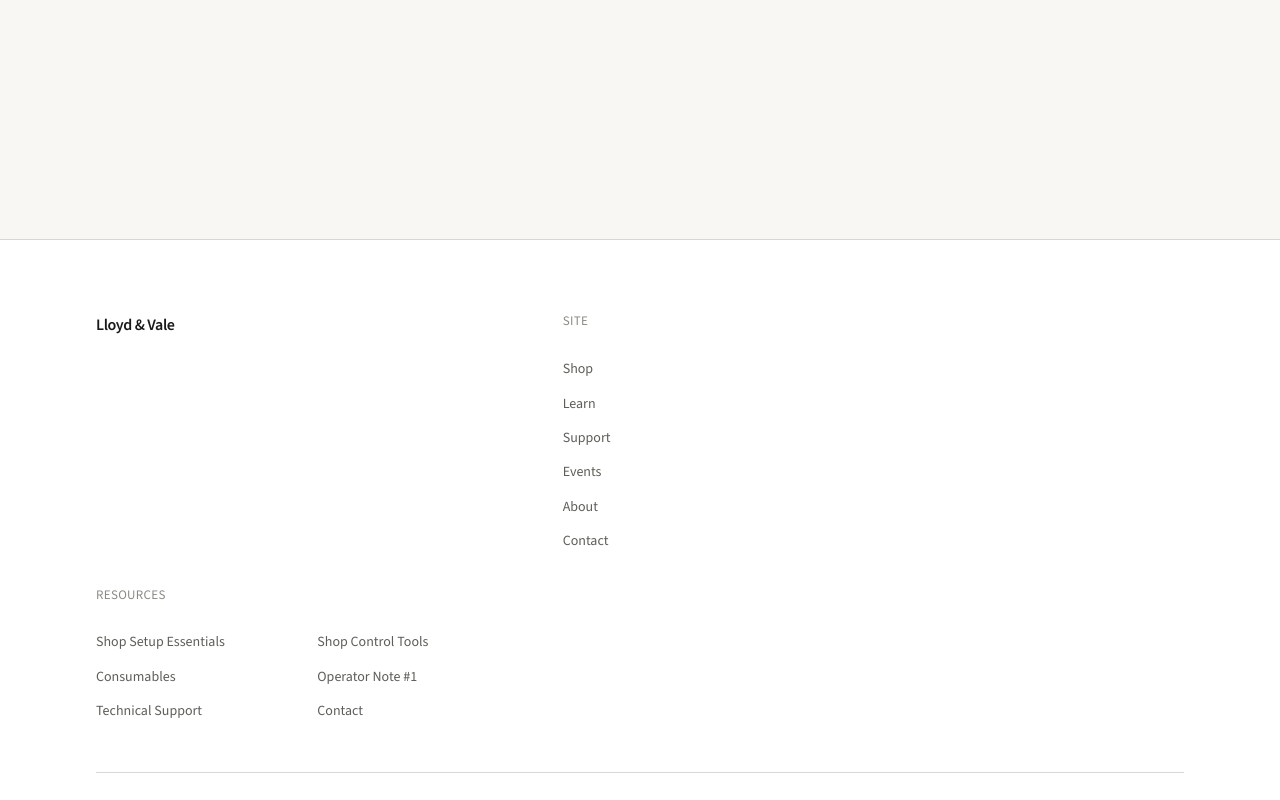
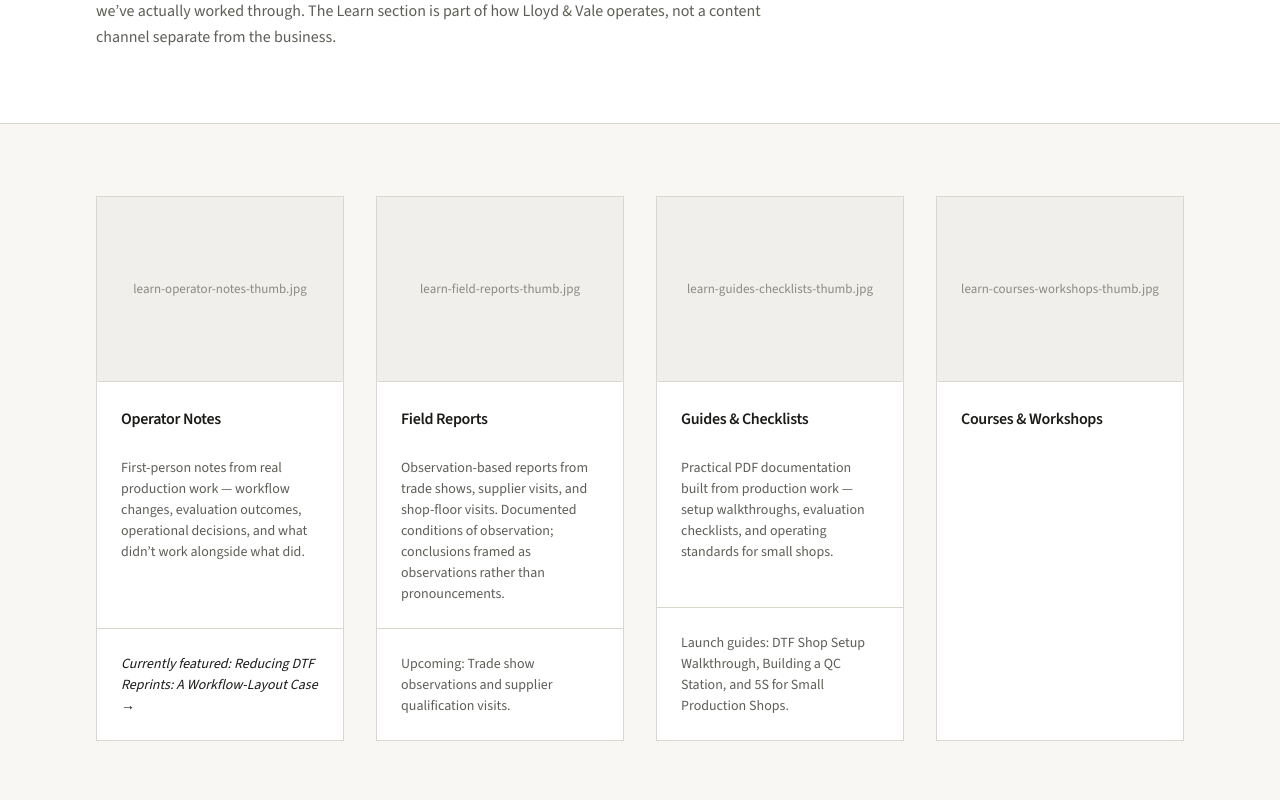
Before and after one commit to michaeldewong/lloyd-and-vale, a Next.js app: page /learn in a window 1280 px wide. Shown: the part 300-1100 px from the top of the page. Built offline with nearby package versions, Linux system fonts and the light colour scheme.

Commit message:
Implement Lloyd & Vale learn landing page

```diff
--- a/src/app/(site)/learn/page.tsx
+++ b/src/app/(site)/learn/page.tsx
@@ -1,6 +1,85 @@
-import { PageShell } from "@/components/layout/PageShell";
-import { pageTitles } from "@/content/navigation";
+import Link from "next/link";
+import { PageHero } from "@/components/layout/PageHero";
+import { Section } from "@/components/layout/Section";
+import { ImagePlaceholder } from "@/components/media/ImagePlaceholder";
+import { learnPage } from "@/content/learn";
+import { cn } from "@/lib/cn";
+
+type LearnSubsection =
+  | (typeof learnPage.subsections)[0]
+  | (typeof learnPage.subsections)[1]
+  | (typeof learnPage.subsections)[2]
+  | (typeof learnPage.subsections)[3];
+
+function hasDescription(
+  block: LearnSubsection,
+): block is LearnSubsection & { description: string } {
+  return "description" in block;
+}
+
+function LearnSubsectionBlocks() {
+  return (
+    <ul className="grid gap-(--spacing-content-lg) sm:grid-cols-2 lg:grid-cols-4">
+      {learnPage.subsections.map((block) => (
+        <li key={block.href}>
+          <article className="flex h-full flex-col border border-border bg-surface">
+            <Link href={block.href} className="group block">
+              <ImagePlaceholder
+                aspectRatio="4/3"
+                variant="compact"
+                label={block.image.filename}
+                description={block.image.description}
+                className="rounded-none border-0 border-b border-border"
+              />
+              <div
+                className={cn(
+                  "p-(--spacing-content)",
+                  hasDescription(block) ? "space-y-(--spacing-stack-md)" : undefined,
+                )}
+              >
+                <h2 className="text-body font-semibold text-foreground group-hover:text-accent">
+                  {block.title}
+                </h2>
+                {hasDescription(block) ? (
+                  <p className="text-small text-muted">{block.description}</p>
+                ) : null}
+              </div>
+            </Link>
+            {"featuredLabel" in block && block.featuredLabel && block.featuredHref ? (
+              <div className="mt-auto border-t border-border px-(--spacing-content) py-(--spacing-stack-md)">
+                <p className="text-small text-foreground">
+                  <Link
+                    href={block.featuredHref}
+                    className="text-foreground hover:text-accent"
+                  >
+                    <em className="italic">{block.featuredLabel}</em>
+                  </Link>
+                </p>
+              </div>
+            ) : null}
+            {"footerLine" in block && block.footerLine ? (
+              <div className="mt-auto border-t border-border px-(--spacing-content) py-(--spacing-stack-md)">
+                <p className="text-small text-muted">{block.footerLine}</p>
+              </div>
+            ) : null}
+          </article>
+        </li>
+      ))}
+    </ul>
+  );
+}
 
 export default function LearnPage() {
-  return <PageShell title={pageTitles.learn} />;
+  return (
+    <div className="w-full">
+      <PageHero
+        title={learnPage.title}
+        eyebrow={learnPage.eyebrow}
+        lead={learnPage.intro}
+      />
+      <Section spacing="default">
+        <LearnSubsectionBlocks />
+      </Section>
+    </div>
+  );
 }
--- /dev/null
+++ b/src/content/learn.ts
@@ -0,0 +1,62 @@
+/**
+ * Learn landing page — Gate 1 clean placeholder / routing layer.
+ * No locked hero marketing copy. Sub-section block copy from home Section 6 where specified.
+ */
+
+export const learnPage = {
+  eyebrow: "Learn",
+  title: "Learn",
+  intro:
+    "We publish what we know from real production work — operator-to-operator notes, field observations, sourcing and qualification documentation, and practical guides built from problems we’ve actually worked through. The Learn section is part of how Lloyd & Vale operates, not a content channel separate from the business.",
+  subsections: [
+    {
+      title: "Operator Notes",
+      description:
+        "First-person notes from real production work — workflow changes, evaluation outcomes, operational decisions, and what didn’t work alongside what did.",
+      featuredLabel:
+        "Currently featured: Reducing DTF Reprints: A Workflow-Layout Case →",
+      featuredHref: "/learn/reducing-dtf-reprints-workflow-layout-case",
+      href: "/learn/operator-notes",
+      image: {
+        filename: "learn-operator-notes-thumb.jpg",
+        description:
+          "thumbnail from Operator Note #1 (the layout diagram or shop wide shot)",
+      },
+    },
+    {
+      title: "Field Reports",
+      description:
+        "Observation-based reports from trade shows, supplier visits, and shop-floor visits. Documented conditions of observation; conclusions framed as observations rather than pronouncements.",
+      footerLine:
+        "Upcoming: Trade show observations and supplier qualification visits.",
+      href: "/learn/field-reports",
+      image: {
+        filename: "learn-field-reports-thumb.jpg",
+        description:
+          "neutral image (notebook on shop bench, labeled inspection station, or workflow diagram on paper)",
+      },
+    },
+    {
+      title: "Guides & Checklists",
+      description:
+        "Practical PDF documentation built from production work — setup walkthroughs, evaluation checklists, and operating standards for small shops.",
+      footerLine:
+        "Launch guides: DTF Shop Setup Walkthrough, Building a QC Station, and 5S for Small Production Shops.",
+      href: "/learn/guides-and-checklists",
+      image: {
+        filename: "learn-guides-checklists-thumb.jpg",
+        description:
+          "thumbnail from one of the launch guides (DTF Shop Setup Walkthrough, Building a QC Station, or 5S for Small Production Shops cover or interior page)",
+      },
+    },
+    {
+      title: "Courses & Workshops",
+      href: "/learn/courses-and-workshops",
+      image: {
+        filename: "learn-courses-workshops-thumb.jpg",
+        description:
+          "neutral image consistent with the Gate 1 photography brief, given no content is yet published",
+      },
+    },
+  ],
+} as const;
```
